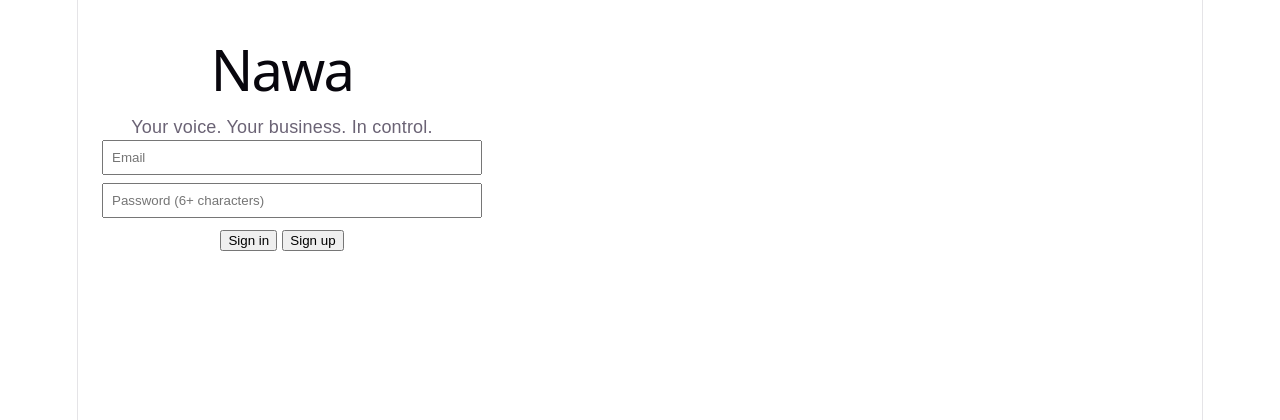
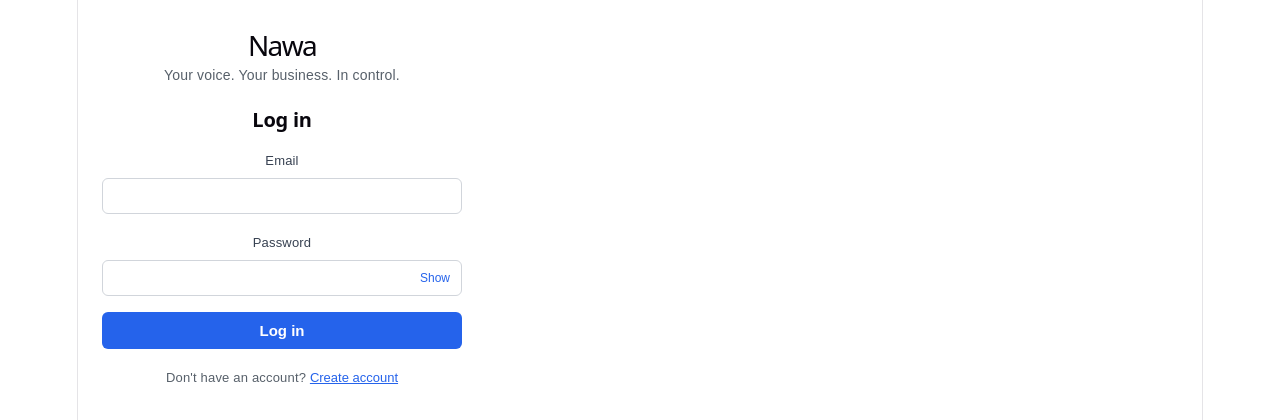
Before and after one commit to Hilta-dev/nawaflow, a React (Vite) app in the folder client/: page / in a window 1280 px wide. Shown: the top 420 px of the page. Built offline with nearby package versions, Linux system fonts and the light colour scheme; no server answers.

Commit message:
feat: separate login/signup screens with friendly errors, show/hide password, and email confirm flow

```diff
--- a/client/src/pages/Login.jsx
+++ b/client/src/pages/Login.jsx
@@ -1,47 +1,300 @@
 import { useState } from 'react'
 import { supabase } from '../lib/supabase'
 
+// Map Supabase error messages/codes to friendly copy.
+function friendlyError(error) {
+  if (!error) return ''
+  const msg = (error.message || '').toLowerCase()
+  const code = (error.code || '').toLowerCase()
+
+  if (msg.includes('rate limit') || msg.includes('too many') || code === 'over_email_send_rate_limit') {
+    return 'Too many sign-up emails right now. Please try again in a few minutes.'
+  }
+  if (msg.includes('email not confirmed') || code === 'email_not_confirmed') {
+    return 'Please confirm your email before signing in. Check your inbox.'
+  }
+  if (msg.includes('invalid login credentials') || msg.includes('invalid credentials') ||
+      msg.includes('wrong password') || code === 'invalid_credentials') {
+    return 'Wrong email or password. Please try again.'
+  }
+  if (msg.includes('user already registered') || msg.includes('already been registered') ||
+      code === 'user_already_exists') {
+    return 'An account with this email already exists. Try logging in instead.'
+  }
+  if (msg.includes('password should be at least')) {
+    return 'Password must be at least 6 characters.'
+  }
+  if (msg.includes('unable to validate email address') || msg.includes('invalid email')) {
+    return 'Please enter a valid email address.'
+  }
+  return error.message || 'Something went wrong. Please try again.'
+}
+
 function Login() {
-  const [email, setEmail] = useState('')
-  const [password, setPassword] = useState('')
-  const [message, setMessage] = useState('')
+  const [mode,      setMode]      = useState('login')   // 'login' | 'signup'
+  const [email,     setEmail]     = useState('')
+  const [password,  setPassword]  = useState('')
+  const [showPwd,   setShowPwd]   = useState(false)
+  const [loading,   setLoading]   = useState(false)
+  const [error,     setError]     = useState('')
+  const [awaitingConfirm, setAwaitingConfirm] = useState(false)  // email confirmation pending
+  const [resendMsg, setResendMsg] = useState('')
 
-  //sign up part
-  async function signUp() {
-    const { error } = await supabase.auth.signUp({ email, password })
-    setMessage(error ? error.message : 'Account created. You can sign in now.')
+  function switchMode(next) {
+    setMode(next)
+    setError('')
+    setResendMsg('')
+    setAwaitingConfirm(false)
   }
 
-  //sign in part
-  async function signIn() {
-    const { error } = await supabase.auth.signInWithPassword({ email, password })
-    if (error) setMessage(error.message)
+  async function handleLogin(e) {
+    e.preventDefault()
+    setError('')
+    setLoading(true)
+    const { error: err } = await supabase.auth.signInWithPassword({ email, password })
+    setLoading(false)
+    if (err) setError(friendlyError(err))
+    // on success, App.jsx's onAuthStateChange fires and unmounts this component
   }
 
-  const inputStyle = { display: 'block', width: '100%', marginBottom: 8, padding: 8 }
+  async function handleSignUp(e) {
+    e.preventDefault()
+    setError('')
+    setLoading(true)
+    const { data, error: err } = await supabase.auth.signUp({ email, password })
+    setLoading(false)
+    if (err) {
+      setError(friendlyError(err))
+      return
+    }
+    if (data.session) {
+      // Supabase returned a session immediately (email confirmation is off)
+      // App.jsx's onAuthStateChange will fire and take the user into the app automatically
+      return
+    }
+    // No session → email confirmation required
+    setAwaitingConfirm(true)
+  }
+
+  async function resendConfirmation() {
+    setResendMsg('')
+    const { error: err } = await supabase.auth.resend({ type: 'signup', email })
+    if (err) {
+      setResendMsg(friendlyError(err))
+    } else {
+      setResendMsg('Email resent. Check your inbox.')
+    }
+  }
+
+  // ── email confirmation waiting screen ────────────────────────────────────
+  if (awaitingConfirm) {
+    return (
+      <div style={containerStyle}>
+        <h1 style={h1Style}>Nawa</h1>
+        <div style={infoBoxStyle}>
+          <p style={{ margin: '0 0 8px', fontWeight: 600 }}>Check your email</p>
+          <p style={{ margin: 0, fontSize: 14, color: '#374151' }}>
+            We sent a confirmation link to <strong>{email}</strong>. Click the link to
+            activate your account, then come back and log in.
+          </p>
+        </div>
+        <button
+          onClick={resendConfirmation}
+          style={{ ...secondaryBtnStyle, marginTop: 12 }}
+        >
+          Resend email
+        </button>
+        {resendMsg && (
+          <p style={{ marginTop: 8, fontSize: 13,
+            color: resendMsg.startsWith('Email resent') ? '#166534' : '#dc2626' }}>
+            {resendMsg}
+          </p>
+        )}
+        <p style={switchStyle}>
+          Already confirmed?{' '}
+          <button onClick={() => switchMode('login')} style={linkBtnStyle}>
+            Log in
+          </button>
+        </p>
+      </div>
+    )
+  }
+
+  // ── login / signup form ───────────────────────────────────────────────────
+  const isLogin = mode === 'login'
 
   return (
-    <div style={{ padding: 24, fontFamily: 'sans-serif', maxWidth: 360 }}>
-      <h1>Nawa</h1>
-      <p>Your voice. Your business. In control.</p>
-      <input
-        placeholder="Email"
-        value={email}
-        onChange={(e) => setEmail(e.target.value)}
-        style={inputStyle}
-      />
-      <input
-        type="password"
-        placeholder="Password (6+ characters)"
-        value={password}
-        onChange={(e) => setPassword(e.target.value)}
-        style={inputStyle}
-      />
-      <button onClick={signIn}>Sign in</button>{' '}
-      <button onClick={signUp}>Sign up</button>
-      <p>{message}</p>
+    <div style={containerStyle}>
+      <h1 style={h1Style}>Nawa</h1>
+      <p style={{ margin: '0 0 20px', color: '#57606a', fontSize: 14 }}>
+        Your voice. Your business. In control.
+      </p>
+
+      <h2 style={h2Style}>{isLogin ? 'Log in' : 'Create account'}</h2>
+
+      <form onSubmit={isLogin ? handleLogin : handleSignUp} noValidate>
+        <label style={labelStyle}>Email</label>
+        <input
+          type="email"
+          value={email}
+          onChange={(e) => setEmail(e.target.value)}
+          autoComplete={isLogin ? 'username' : 'email'}
+          required
+          style={inputStyle}
+        />
+
+        <label style={labelStyle}>Password</label>
+        <div style={{ position: 'relative', marginBottom: 16 }}>
+          <input
+            type={showPwd ? 'text' : 'password'}
+            value={password}
+            onChange={(e) => setPassword(e.target.value)}
+            autoComplete={isLogin ? 'current-password' : 'new-password'}
+            placeholder={isLogin ? '' : '6 or more characters'}
+            required
+            style={{ ...inputStyle, marginBottom: 0, paddingRight: 60 }}
+          />
+          <button
+            type="button"
+            onClick={() => setShowPwd((v) => !v)}
+            style={showHideBtnStyle}
+            tabIndex={-1}
+          >
+            {showPwd ? 'Hide' : 'Show'}
+          </button>
+        </div>
+
+        {error && <p style={errorStyle}>{error}</p>}
+
+        <button
+          type="submit"
+          disabled={loading}
+          style={{ ...primaryBtnStyle, opacity: loading ? 0.6 : 1 }}
+        >
+          {loading ? (isLogin ? 'Logging in…' : 'Creating account…') : (isLogin ? 'Log in' : 'Create account')}
+        </button>
+      </form>
+
+      <p style={switchStyle}>
+        {isLogin ? "Don't have an account?" : 'Already have an account?'}{' '}
+        <button
+          onClick={() => switchMode(isLogin ? 'signup' : 'login')}
+          style={linkBtnStyle}
+        >
+          {isLogin ? 'Create account' : 'Log in'}
+        </button>
+      </p>
     </div>
   )
 }
 
+// ── styles ────────────────────────────────────────────────────────────────────
+
+const containerStyle = {
+  padding: '32px 24px',
+  fontFamily: 'sans-serif',
+  maxWidth: 360,
+}
+
+const h1Style = {
+  margin: '0 0 4px',
+  fontSize: 28,
+}
+
+const h2Style = {
+  margin: '0 0 16px',
+  fontSize: 20,
+  fontWeight: 600,
+}
+
+const labelStyle = {
+  display: 'block',
+  fontSize: 13,
+  fontWeight: 500,
+  marginBottom: 4,
+  color: '#374151',
+}
+
+const inputStyle = {
+  display: 'block',
+  width: '100%',
+  marginBottom: 16,
+  padding: '9px 10px',
+  fontSize: 14,
+  border: '1px solid #d1d5db',
+  borderRadius: 6,
+  boxSizing: 'border-box',
+}
+
+const primaryBtnStyle = {
+  display: 'block',
+  width: '100%',
+  padding: '10px 0',
+  fontSize: 15,
+  fontWeight: 600,
+  background: '#2563eb',
+  color: '#fff',
+  border: 'none',
+  borderRadius: 6,
+  cursor: 'pointer',
+  marginTop: 4,
+}
+
+const secondaryBtnStyle = {
+  display: 'inline-block',
+  padding: '8px 16px',
+  fontSize: 14,
+  background: 'none',
+  border: '1px solid #d1d5db',
+  borderRadius: 6,
+  cursor: 'pointer',
+  color: '#374151',
+}
+
+const showHideBtnStyle = {
+  position: 'absolute',
+  right: 8,
+  top: '50%',
+  transform: 'translateY(-50%)',
+  background: 'none',
+  border: 'none',
+  fontSize: 12,
+  color: '#2563eb',
+  cursor: 'pointer',
+  padding: '2px 4px',
+}
+
+const linkBtnStyle = {
+  background: 'none',
+  border: 'none',
+  color: '#2563eb',
+  cursor: 'pointer',
+  fontSize: 'inherit',
+  padding: 0,
+  textDecoration: 'underline',
+}
+
+const switchStyle = {
+  marginTop: 16,
+  fontSize: 13,
+  color: '#57606a',
+}
+
+const errorStyle = {
+  margin: '0 0 12px',
+  fontSize: 13,
+  color: '#dc2626',
+  background: '#fef2f2',
+  border: '1px solid #fca5a5',
+  borderRadius: 5,
+  padding: '7px 10px',
+}
+
+const infoBoxStyle = {
+  background: '#eff6ff',
+  border: '1px solid #bfdbfe',
+  borderRadius: 6,
+  padding: '12px 14px',
+}
+
 export default Login
```
